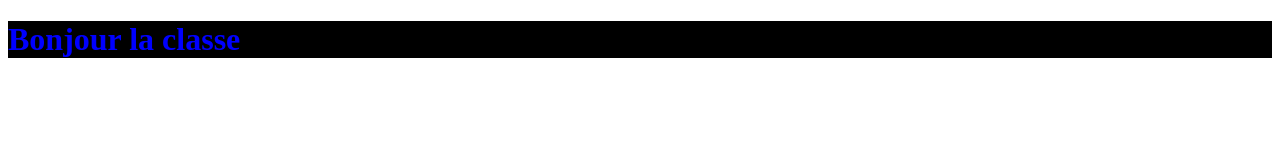
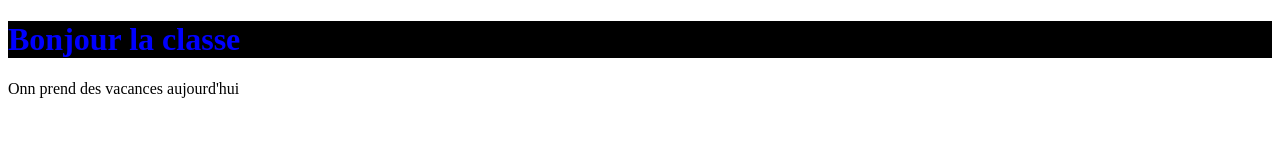
Before and after one commit to degueneFall/testTp3, a plain HTML site: page index.html in a window 1280 px wide. Drawn offline with Linux system fonts and the light colour scheme.

Commit message:
ajouter index..html avec plus de  style

```diff
--- a/index.html
+++ b/index.html
@@ -13,5 +13,6 @@
 </head>
 <body>
     <h1>Bonjour la classe </h1>
+    <p>Onn prend des vacances aujourd'hui</p>
 </body>
 </html>
```
